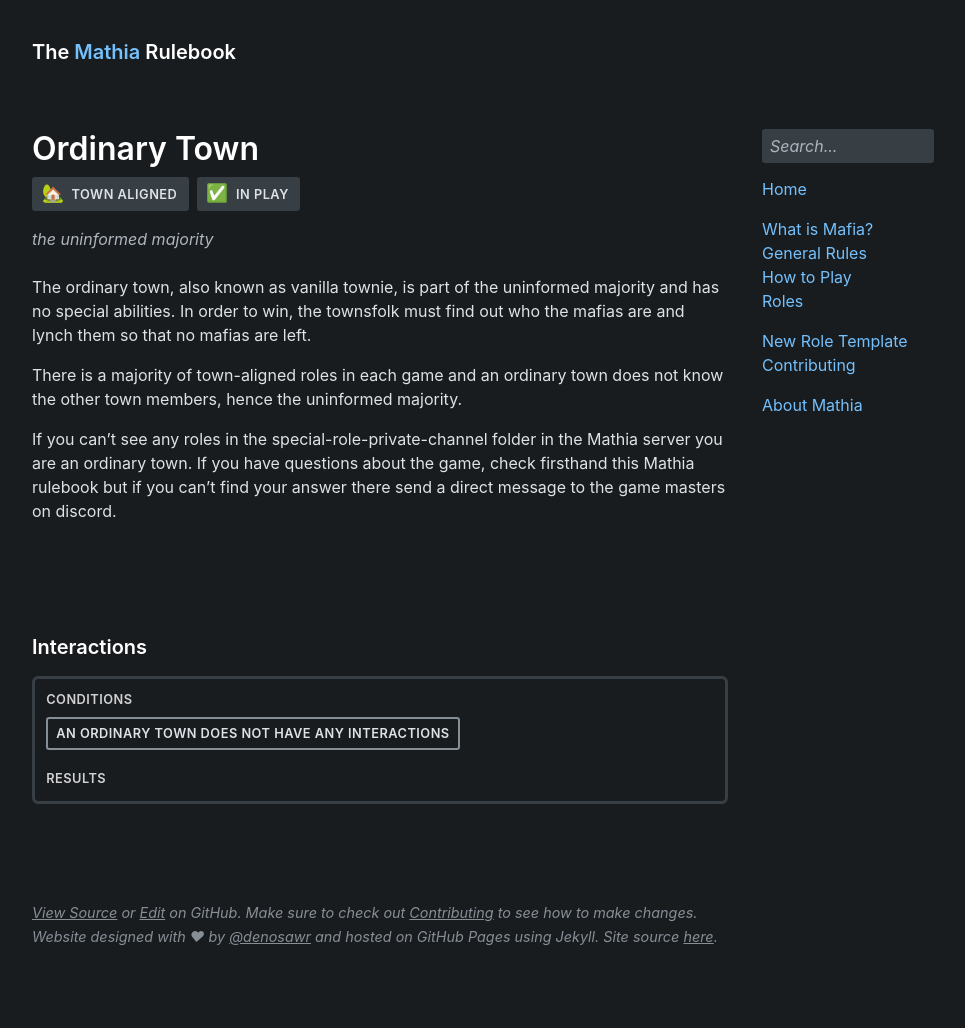
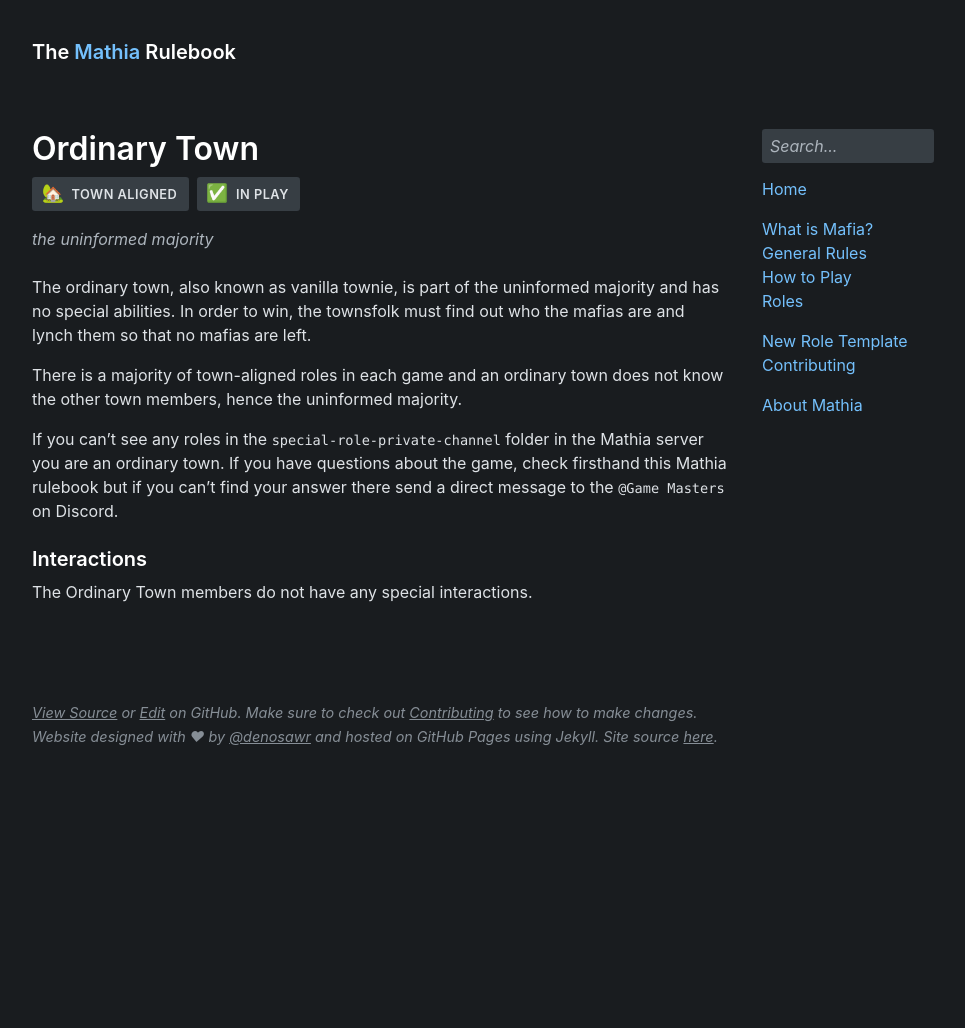
Before and after one commit to olliecheng/mathia-rulebook, a Jekyll site: the page built from roles/ordinary-town.md, in a window 1280 px wide. Shown: the whole page, without its empty margins (152-1117 px from the left). Built offline with Jekyll 4.4.1, drawn with Linux system fonts in a browser that asks for light colours; some web fonts are replaced; after the commit the page ends 900 px from its top, so only the background shows below that.

Commit message:
formatting

```diff
--- a/roles/ordinary-town.md
+++ b/roles/ordinary-town.md
@@ -11,11 +11,7 @@ The ordinary town, also known as vanilla townie, is part of the uninformed major
 
 There is a majority of town-aligned roles in each game and an ordinary town does not know the other town members, hence the uninformed majority.
 
-If you can't see any roles in the special-role-private-channel folder in the Mathia server you are an ordinary town. If you have questions about the game, check firsthand this Mathia rulebook but if you can't find your answer there send a direct message to the game masters on discord.
+If you can't see any roles in the `special-role-private-channel` folder in the Mathia server you are an ordinary town. If you have questions about the game, check firsthand this Mathia rulebook but if you can't find your answer there send a direct message to the `@Game Masters` on Discord.
 
-{% capture interactions %}
-
-An ordinary town does not have any interactions
-
-{% endcapture %}
-{% include interactions.html content=interactions %}
+### Interactions
+The Ordinary Town members do not have any special interactions.
```
